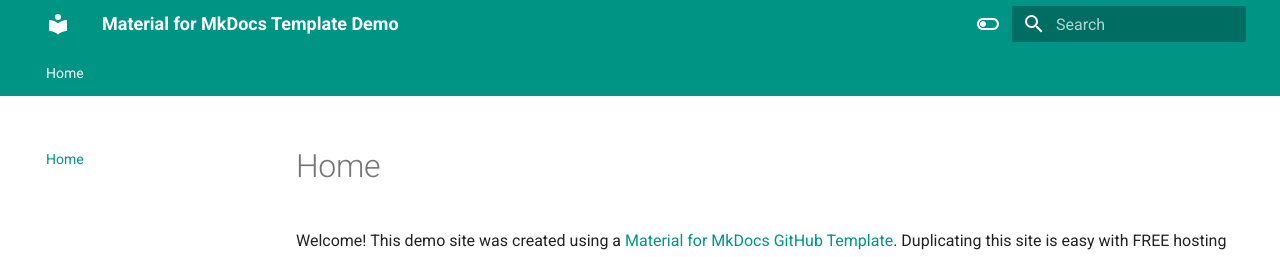
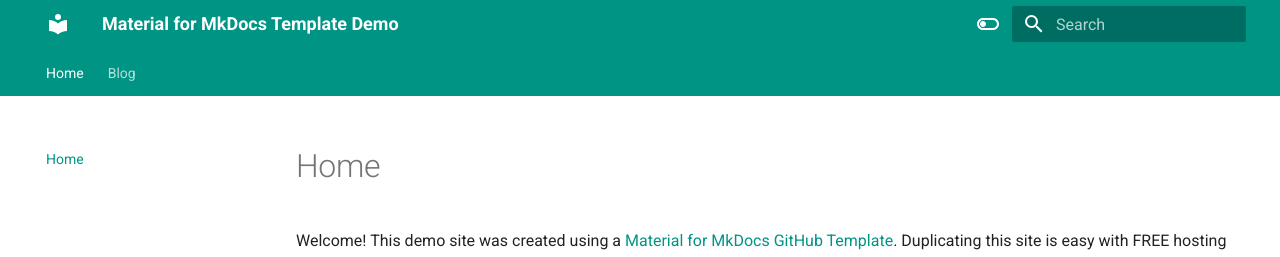
Before and after one commit to OldManUmby/material-for-mkdocs-template, an MkDocs documentation site: the page built from docs/index.md, in a window 1280 px wide. Shown: the top 257 px of the page. Built offline with MkDocs 1.6.1 and Material for MkDocs 9.7.7, drawn with Linux system fonts in a browser that asks for light colours.

Commit message:
Added Blog

```diff
--- a/mkdocs.yml
+++ b/mkdocs.yml
@@ -1,4 +1,7 @@
 site_name: Material for MkDocs Template Demo
+site_description: An Demo Site for Material for MkDocs GitHub Template
+site_url: https://oldmanumby.github.io/material-for-mkdocs-template
+
 theme:
   name: material
   features:
@@ -26,6 +29,10 @@ theme:
       primary: teal
       accent: lime
 
+plugins:
+  - search
+  - blog
+
 extra:
   social:
     - icon: fontawesome/brands/github-alt
```
Also changed, not shown: docs/blog/index.md (added, +1 -0 lines).
